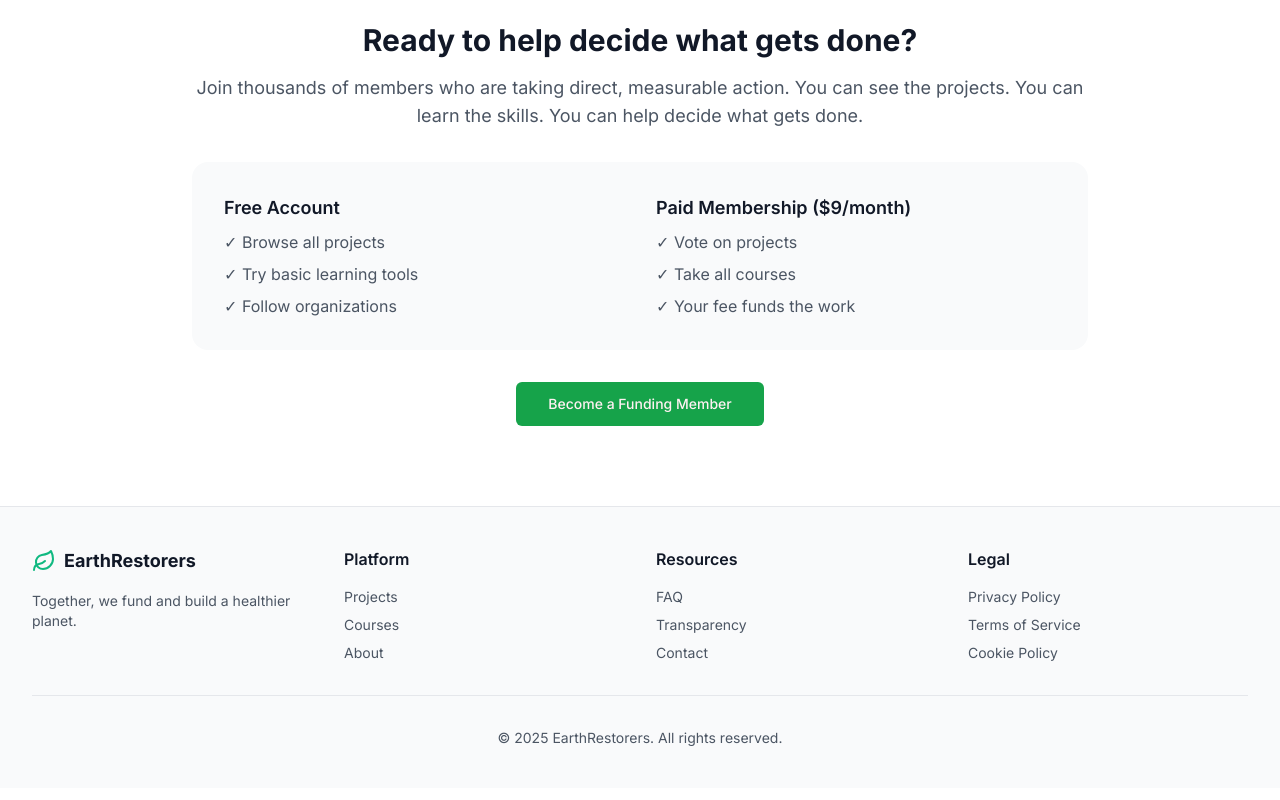
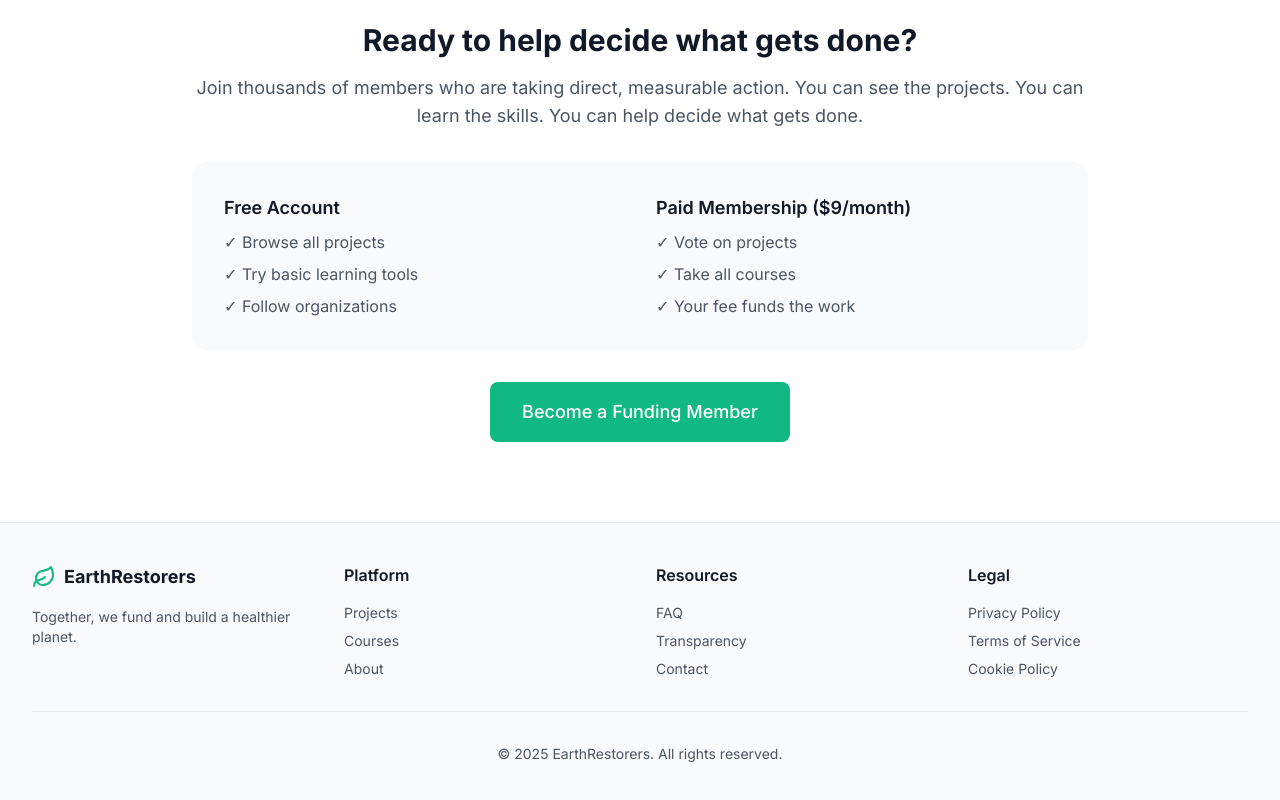
Before and after one commit to itsgbemi/recorearth, a Next.js app: page / in a window 1280 px wide. Shown: the part 1523-2323 px from the top of the page. Built offline with nearby package versions, Linux system fonts and the light colour scheme.

Commit message:
Update CallToAction.tsx

```diff
--- a/app/components/CallToAction.tsx
+++ b/app/components/CallToAction.tsx
@@ -30,9 +30,9 @@ You can see the projects. You can learn the skills. You can help decide what get
 </div>
 </div>
 </div>
-<Button size="lg" className="bg-earth-green hover:bg-earth-green/90">
+<button className="px-8 py-4 bg-earth-green text-white font-medium rounded-lg hover:bg-earth-green/90 transition-colors text-lg">
 Become a Funding Member
-</Button>
+</button>
 </div>
 </div>
 </section>
```
